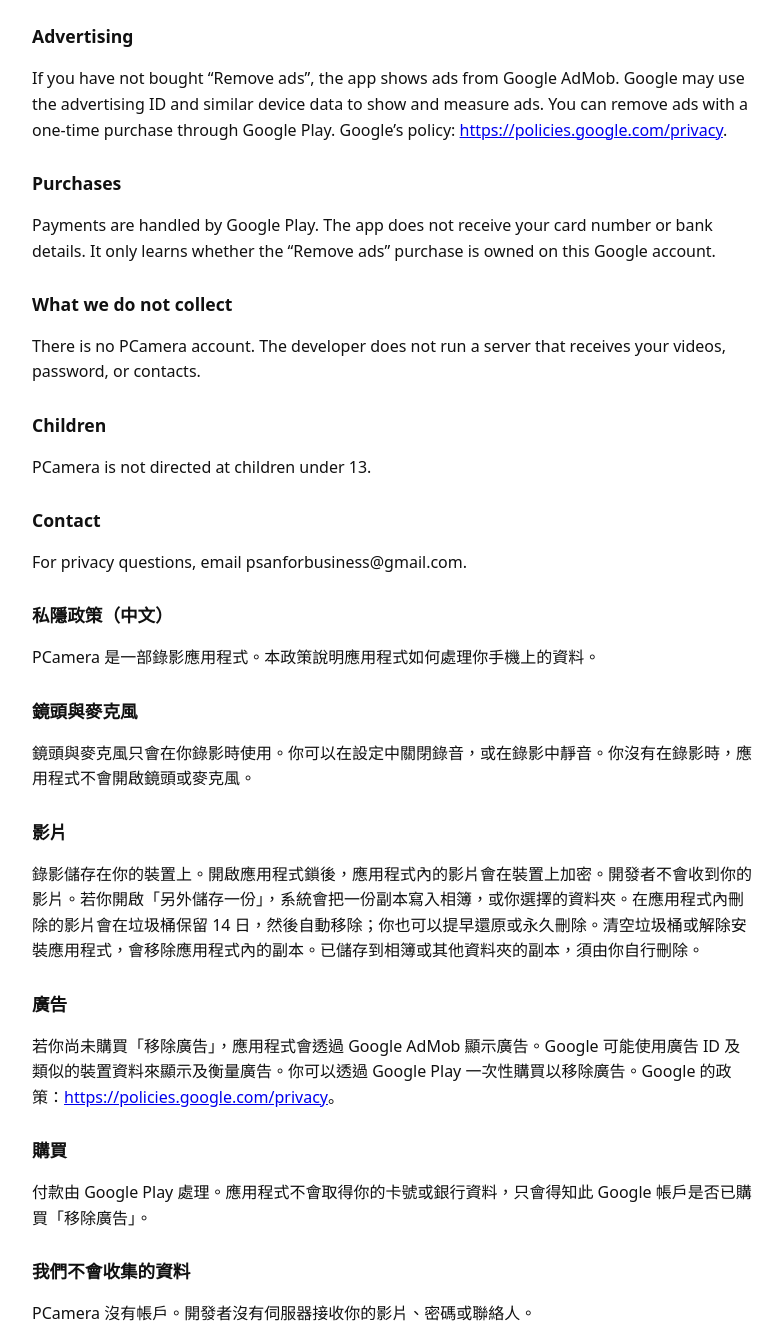
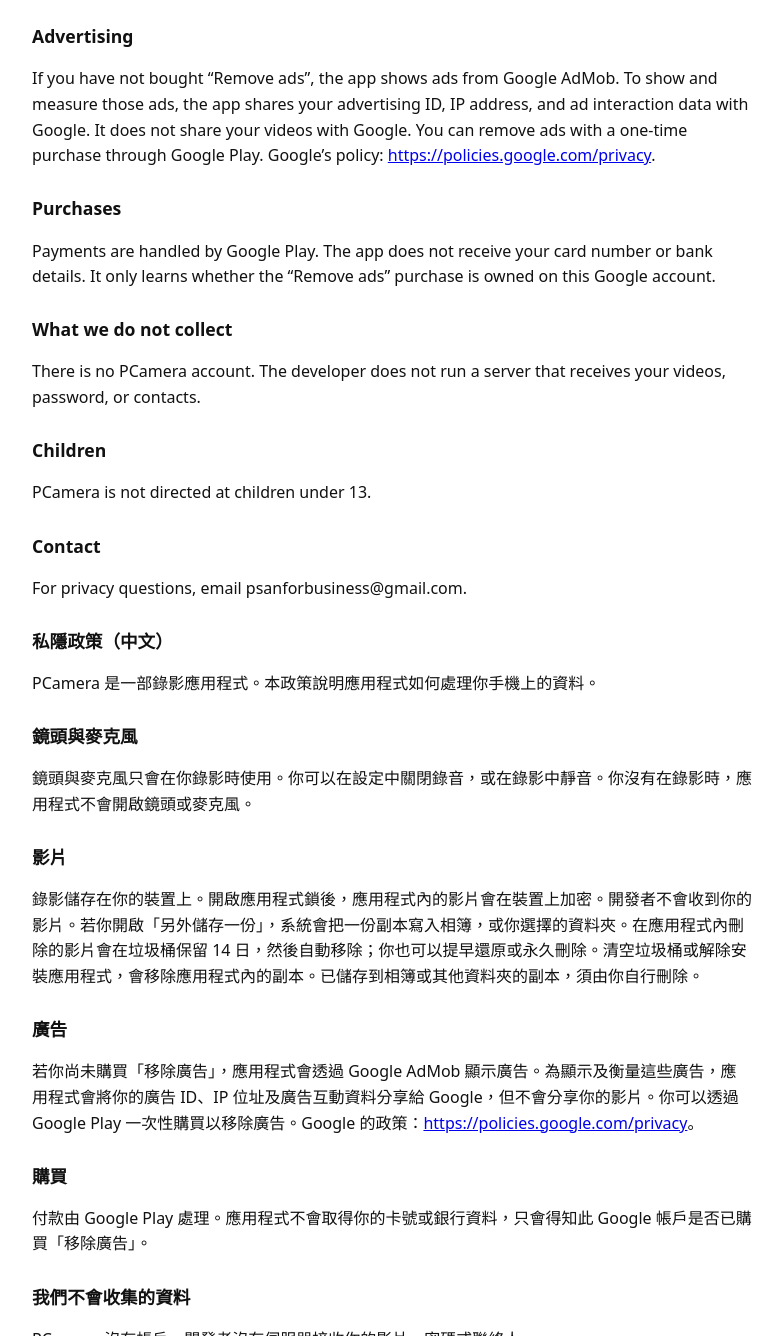
Before and after one commit to miyupri-hub/pcamera-privacy, a plain HTML site: page index.html in a window 1280 px wide. Shown: the part 556-1892 px from the top of the page, without its empty margins (248-1031 px from the left). Drawn offline with Linux system fonts and the light colour scheme.

Commit message:
Name the ad data shared with Google

```diff
--- a/index.html
+++ b/index.html
@@ -22,7 +22,7 @@
 <p>Recordings are stored on your device. If app lock is on, they are encrypted on the device. The app does not upload your videos to the developer. If you turn on “Also save a copy”, a copy is written to your gallery or to a folder you choose. A video you delete in the app is kept in the in-app trash for 14 days, then removed automatically, unless you restore it or delete it permanently sooner. Emptying the trash or uninstalling the app removes the in-app copy. A copy you saved to the gallery or another folder stays until you delete it yourself.</p>
 
 <h2>Advertising</h2>
-<p>If you have not bought “Remove ads”, the app shows ads from Google AdMob. Google may use the advertising ID and similar device data to show and measure ads. You can remove ads with a one-time purchase through Google Play. Google’s policy: <a href="https://policies.google.com/privacy">https://policies.google.com/privacy</a>.</p>
+<p>If you have not bought “Remove ads”, the app shows ads from Google AdMob. To show and measure those ads, the app shares your advertising ID, IP address, and ad interaction data with Google. It does not share your videos with Google. You can remove ads with a one-time purchase through Google Play. Google’s policy: <a href="https://policies.google.com/privacy">https://policies.google.com/privacy</a>.</p>
 
 <h2>Purchases</h2>
 <p>Payments are handled by Google Play. The app does not receive your card number or bank details. It only learns whether the “Remove ads” purchase is owned on this Google account.</p>
@@ -46,7 +46,7 @@
 <p>錄影儲存在你的裝置上。開啟應用程式鎖後，應用程式內的影片會在裝置上加密。開發者不會收到你的影片。若你開啟「另外儲存一份」，系統會把一份副本寫入相簿，或你選擇的資料夾。在應用程式內刪除的影片會在垃圾桶保留 14 日，然後自動移除；你也可以提早還原或永久刪除。清空垃圾桶或解除安裝應用程式，會移除應用程式內的副本。已儲存到相簿或其他資料夾的副本，須由你自行刪除。</p>
 
 <h2>廣告</h2>
-<p>若你尚未購買「移除廣告」，應用程式會透過 Google AdMob 顯示廣告。Google 可能使用廣告 ID 及類似的裝置資料來顯示及衡量廣告。你可以透過 Google Play 一次性購買以移除廣告。Google 的政策：<a href="https://policies.google.com/privacy">https://policies.google.com/privacy</a>。</p>
+<p>若你尚未購買「移除廣告」，應用程式會透過 Google AdMob 顯示廣告。為顯示及衡量這些廣告，應用程式會將你的廣告 ID、IP 位址及廣告互動資料分享給 Google，但不會分享你的影片。你可以透過 Google Play 一次性購買以移除廣告。Google 的政策：<a href="https://policies.google.com/privacy">https://policies.google.com/privacy</a>。</p>
 
 <h2>購買</h2>
 <p>付款由 Google Play 處理。應用程式不會取得你的卡號或銀行資料，只會得知此 Google 帳戶是否已購買「移除廣告」。</p>
```
